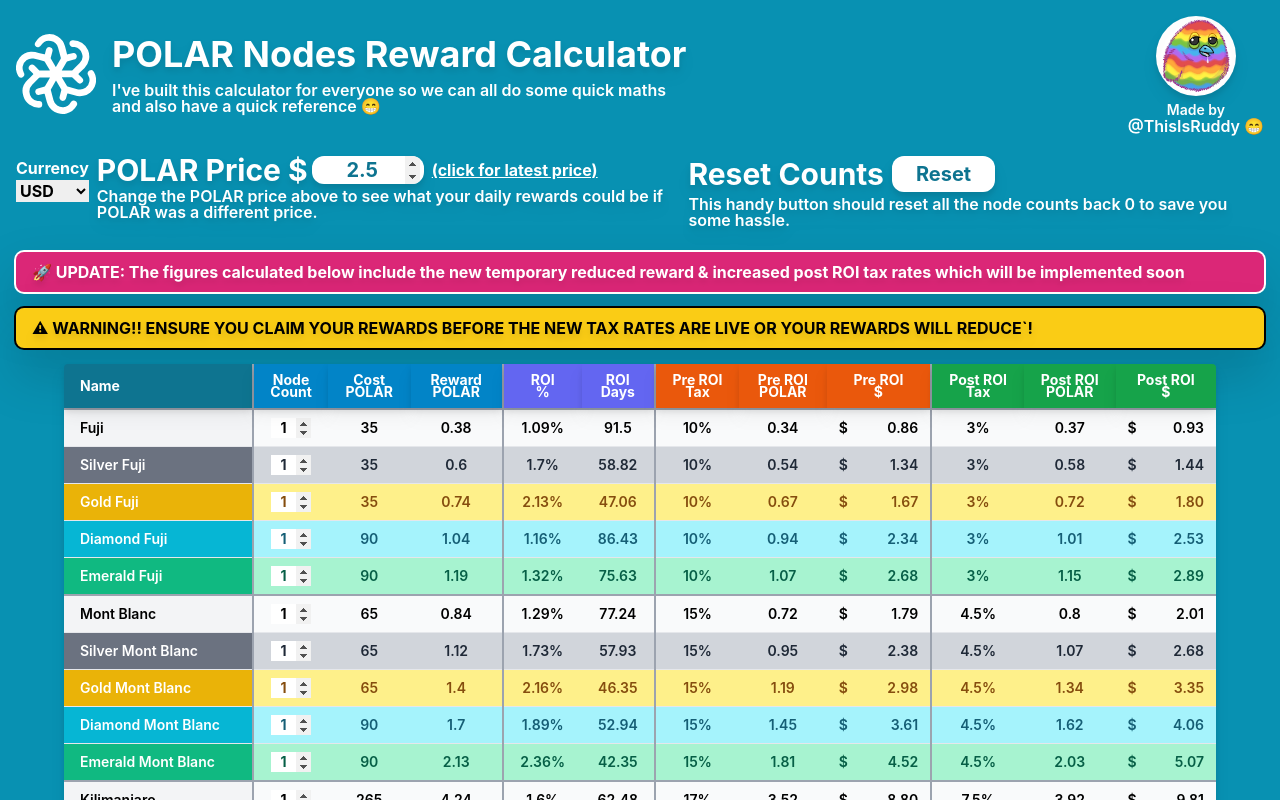
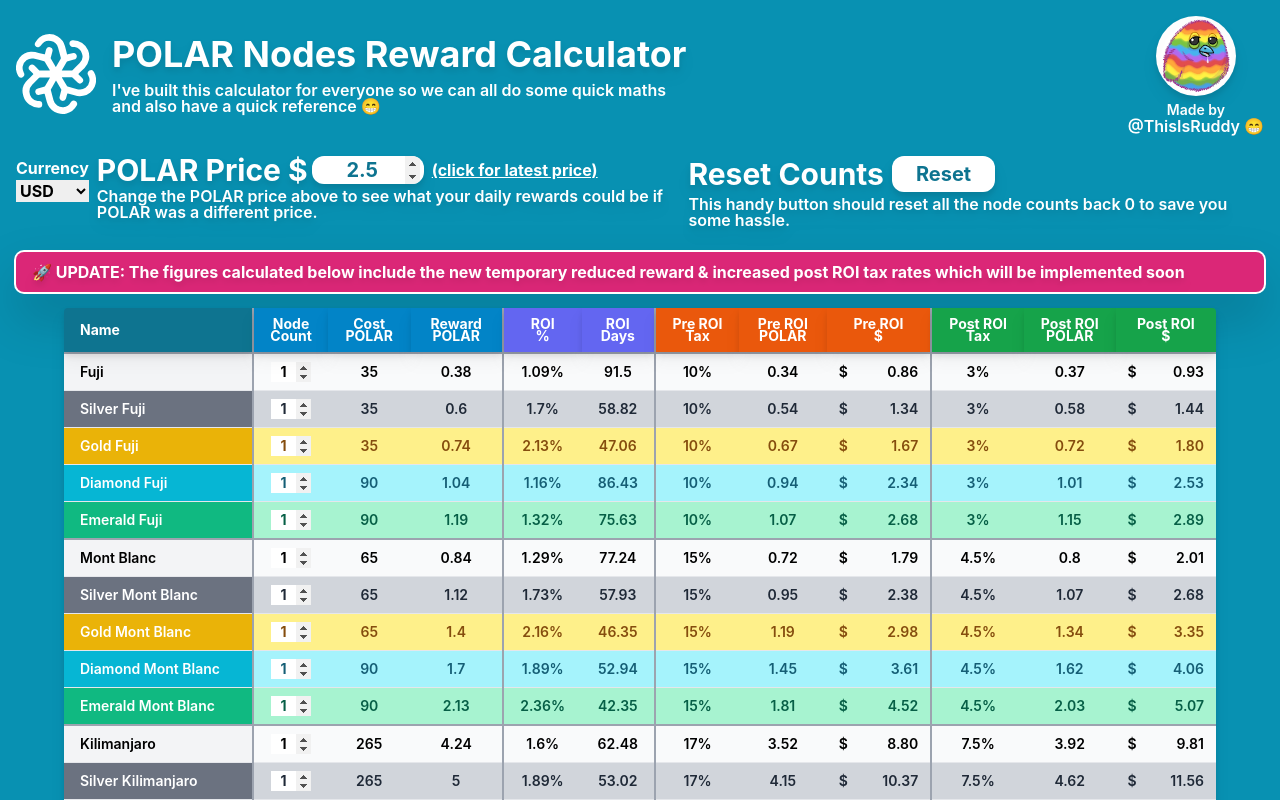
Before and after one commit to ThisIsRuddy/polar-calc, a Next.js app: page / in a window 1280 px wide. Shown: the top 800 px of the page. Built offline with nearby package versions, Linux system fonts and the light colour scheme; no server answers.

Commit message:
Removed pending reward migration warning

```diff
--- a/pages/index.js
+++ b/pages/index.js
@@ -217,12 +217,6 @@ export default function Home() {
           </h2>
         </section>
 
-        <section className="text-black font-bold drop-shadow-2xl w-full bg-yellow-400 rounded-lg px-4 py-2 mb-4 ring-2 ring-black">
-          <h2 className="drop-shadow-lg">
-            ⚠ WARNING!! ENSURE YOU CLAIM YOUR REWARDS BEFORE THE NEW TAX RATES ARE LIVE OR YOUR REWARDS WILL REDUCE`!
-          </h2>
-        </section>
-
         <section className="overflow-x-auto drop-shadow-lg mb-2 rounded overflow-hidden">
           <form onSubmit={handleSubmit(onSubmit)}>
             <div className="mx-auto max-w-90v overflow-x-auto rounded overflow-hidden">
```
